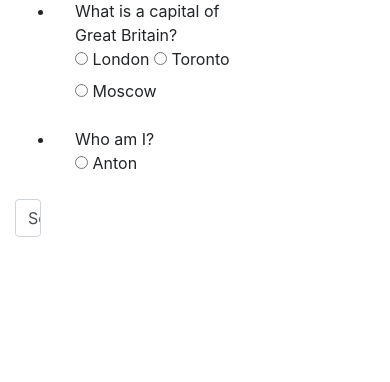
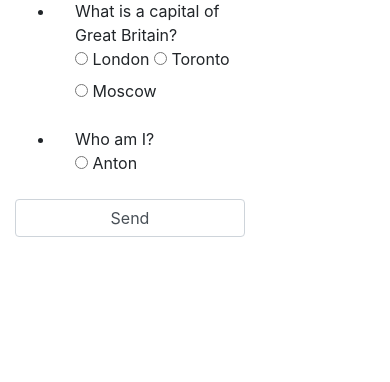
Before and after one commit to UARTman/test-system-project, a Flask app: page /play/1 in a window 390 px wide. Shown: the part 177-559 px from the top of the page. Run offline with Flask 2, Linux system fonts and the light colour scheme; data comes from the database, SQL or seed files in the repository; some libraries are stand-ins or nearby versions.

Commit message:
Added mobile device recognition

```diff
--- a/templates/p_user_test_take.html
+++ b/templates/p_user_test_take.html
@@ -17,7 +17,7 @@
                 </li>
             {% endfor %}
             </ul>
-            <input type="submit" class="form-control col-1" value="Send">
+            <input type="submit" class="form-control col-lg-1 col-md-2 col-sm-2 col-xl-1" value="Send">
         </form>
     </div>
 {% endblock %}
```
